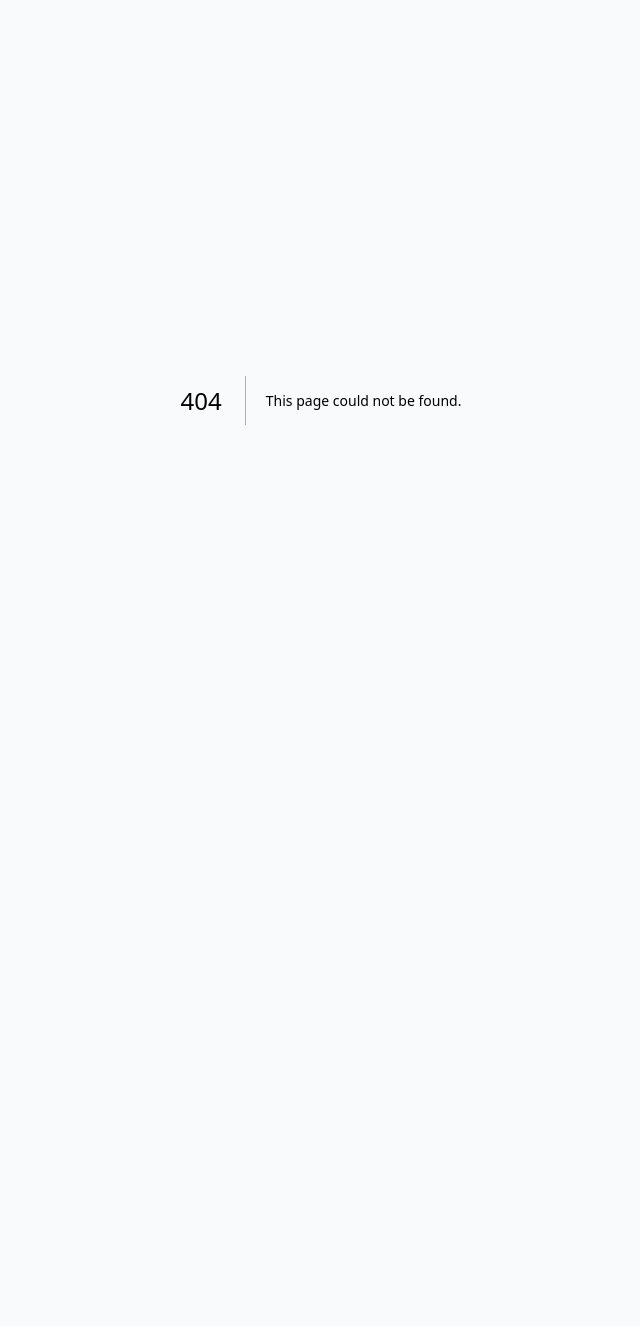
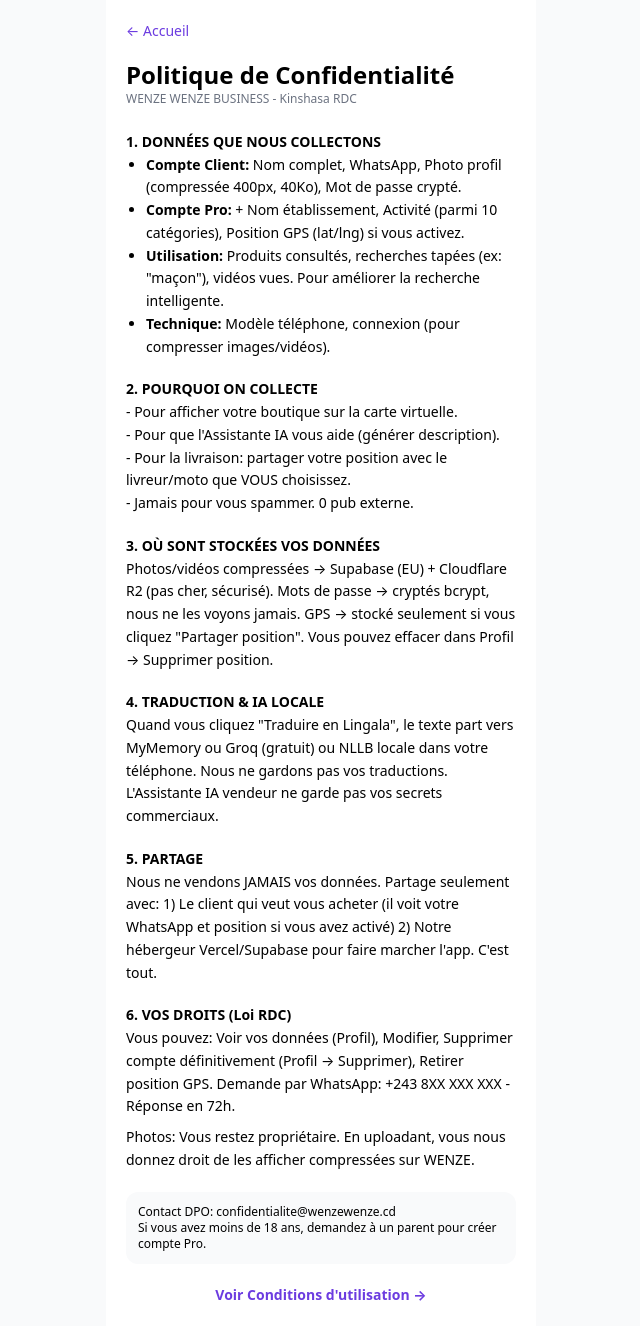
Before and after one commit to kongolokelvin47-cmd/Wenze-pwa, a Next.js app: page /confidentialite in a window 1280 px wide. Before the commit this address had no page. Shown: the whole page, without its empty margins (319-959 px from the left). Before the commit the page ends 800 px from the top, so only its background shows below. Built offline with nearby package versions, Linux system fonts and the light colour scheme.

Commit message:
Create Confidentialite page with privacy policy content

```diff
--- /dev/null
+++ b/app/confidentialite/page.tsx
@@ -0,0 +1,58 @@
+import Link from "next/link";
+export default function Confidentialite() {
+  return (
+    <div className="max-w-[430px] mx-auto min-h-screen p-5 bg-white text-sm leading-relaxed">
+      <Link href="/" className="text-[#6C3CE0]">← Accueil</Link>
+      <h1 className="text-2xl font-black mt-4">Politique de Confidentialité</h1>
+      <p className="text-xs text-gray-500">WENZE WENZE BUSINESS - Kinshasa RDC</p>
+
+      <div className="mt-6 space-y-5">
+        <section>
+          <h2 className="font-bold">1. DONNÉES QUE NOUS COLLECTONS</h2>
+          <ul className="list-disc ml-5">
+            <li><b>Compte Client:</b> Nom complet, WhatsApp, Photo profil (compressée 400px, 40Ko), Mot de passe crypté.</li>
+            <li><b>Compte Pro:</b> + Nom établissement, Activité (parmi 10 catégories), Position GPS (lat/lng) si vous activez.</li>
+            <li><b>Utilisation:</b> Produits consultés, recherches tapées (ex: "maçon"), vidéos vues. Pour améliorer la recherche intelligente.</li>
+            <li><b>Technique:</b> Modèle téléphone, connexion (pour compresser images/vidéos).</li>
+          </ul>
+        </section>
+
+        <section>
+          <h2 className="font-bold">2. POURQUOI ON COLLECTE</h2>
+          <p>- Pour afficher votre boutique sur la carte virtuelle.</p>
+          <p>- Pour que l'Assistante IA vous aide (générer description).</p>
+          <p>- Pour la livraison: partager votre position avec le livreur/moto que VOUS choisissez.</p>
+          <p>- Jamais pour vous spammer. 0 pub externe.</p>
+        </section>
+
+        <section>
+          <h2 className="font-bold">3. OÙ SONT STOCKÉES VOS DONNÉES</h2>
+          <p>Photos/vidéos compressées → Supabase (EU) + Cloudflare R2 (pas cher, sécurisé). Mots de passe → cryptés bcrypt, nous ne les voyons jamais. GPS → stocké seulement si vous cliquez "Partager position". Vous pouvez effacer dans Profil → Supprimer position.</p>
+        </section>
+
+        <section>
+          <h2 className="font-bold">4. TRADUCTION & IA LOCALE</h2>
+          <p>Quand vous cliquez "Traduire en Lingala", le texte part vers MyMemory ou Groq (gratuit) ou NLLB locale dans votre téléphone. Nous ne gardons pas vos traductions. L'Assistante IA vendeur ne garde pas vos secrets commerciaux.</p>
+        </section>
+
+        <section>
+          <h2 className="font-bold">5. PARTAGE</h2>
+          <p>Nous ne vendons JAMAIS vos données. Partage seulement avec: 1) Le client qui veut vous acheter (il voit votre WhatsApp et position si vous avez activé) 2) Notre hébergeur Vercel/Supabase pour faire marcher l'app. C'est tout.</p>
+        </section>
+
+        <section>
+          <h2 className="font-bold">6. VOS DROITS (Loi RDC)</h2>
+          <p>Vous pouvez: Voir vos données (Profil), Modifier, Supprimer compte définitivement (Profil → Supprimer), Retirer position GPS. Demande par WhatsApp: +243 8XX XXX XXX - Réponse en 72h.</p>
+          <p className="mt-2">Photos: Vous restez propriétaire. En uploadant, vous nous donnez droit de les afficher compressées sur WENZE.</p>
+        </section>
+
+        <div className="bg-gray-50 p-3 rounded-xl text-xs">
+          <p>Contact DPO: confidentialite@wenzewenze.cd</p>
+          <p>Si vous avez moins de 18 ans, demandez à un parent pour créer compte Pro.</p>
+        </div>
+
+        <Link href="/conditions" className="block text-center text-[#6C3CE0] font-bold">Voir Conditions d'utilisation →</Link>
+      </div>
+    </div>
+  )
+}
```
